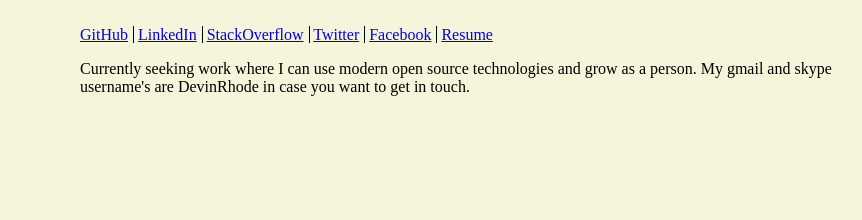
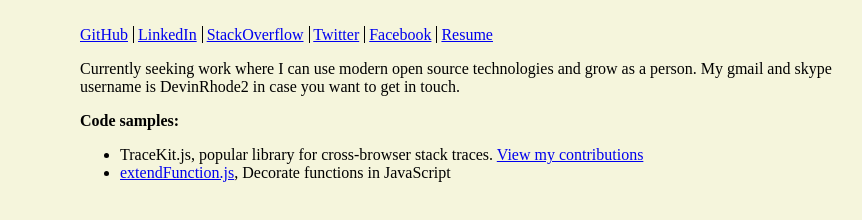
Before and after one commit to devinrhode2/devinrhode2.github.io, a plain HTML site: page index.html in a window 1280 px wide. Shown: the part 212-432 px from the top of the page, without its empty margins (160-1022 px from the left). Drawn offline with Linux system fonts and the light colour scheme.

Commit message:
code samples, new link+number on resume

```diff
--- a/index.html
+++ b/index.html
@@ -1,7 +1,7 @@
 <!DOCTYPE html>
 <html>
     <head>
-        <title>DevinRhode2.io. Home of Devin Rhode, chrome extension expert and javascript guru</title>
+        <title>DevinRhode2.gh.io</title>
         <style>
             .pageWrapper {
                 width: 800px;
@@ -41,7 +41,14 @@
         </div>
 
 
-        <p>Currently seeking work where I can use modern open source technologies and grow as a person. My gmail and skype username's are DevinRhode in case you want to get in touch.</p>
+        <p>Currently seeking work where I can use modern open source technologies and grow as a person. My gmail and skype username is DevinRhode2 in case you want to get in touch.</p>
+
+        <p style="font-weight:bold;">Code samples:</p>
+        <ul>
+          <li>TraceKit.js, popular library for cross-browser stack traces. <a href="http://bit.ly/TraceKitPulls">View my contributions</a>
+          </li>
+          <li><a href="https://github.com/devinrhode2/extendFunction.js">extendFunction.js</a>, Decorate functions in JavaScript</li>
+        </ul>
 
         <!--
         <p>As soon as I learned how to program, I was writing chrome extensions. This was in 2011, my first year of college and last year in school. Prior to programming, I had my own computer repair service. Typically I would be helping elderly people, and through this I began to care very deeply about easy to use interfaces.</p>
```
Also changed, not shown: 1 other file.
